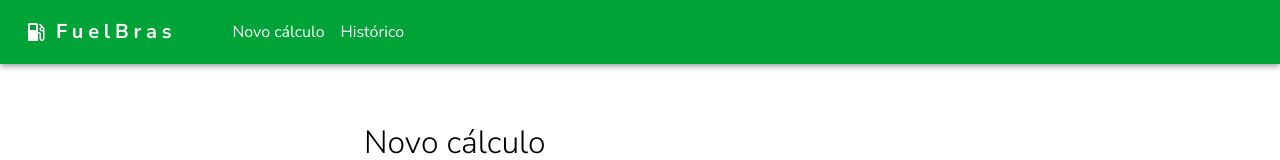
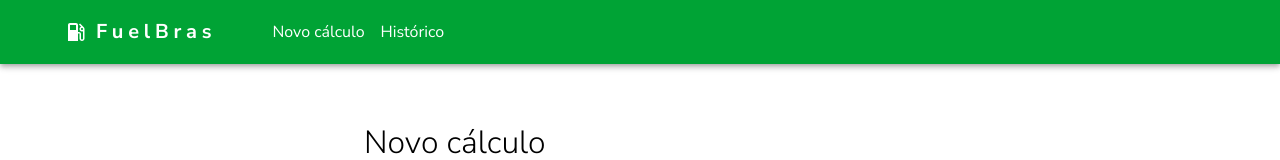
Before and after one commit to francisko-rezende/fuel-bras, a React (Vite) app: page / in a window 1280 px wide. Shown: the top 160 px of the page. Built offline with nearby package versions, Linux system fonts and the light colour scheme.

Commit message:
style: remove maxWidth from Header container

```diff
--- a/src/components/Header/Header.tsx
+++ b/src/components/Header/Header.tsx
@@ -37,7 +37,7 @@ export function Header() {
 
   return (
     <AppBar position="static" component="header">
-      <Container maxWidth="xl">
+      <Container>
         <Toolbar disableGutters>
           <Typography
             variant="h6"
```
